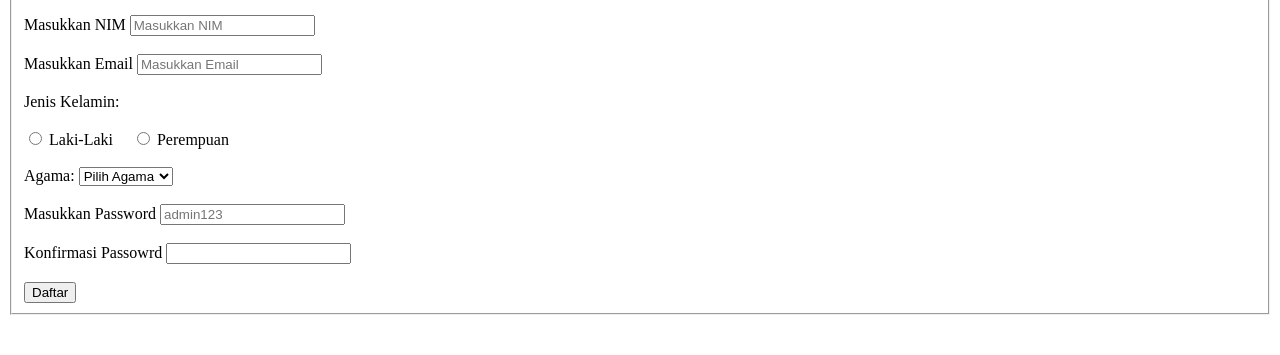
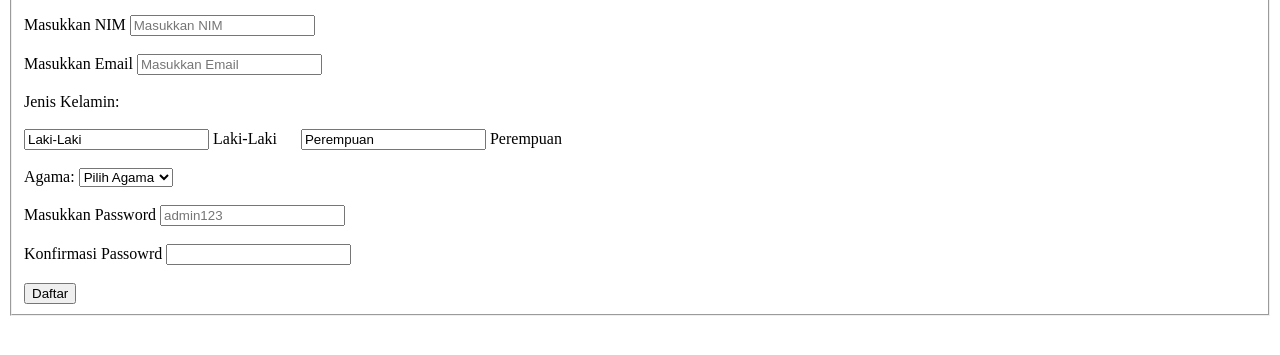
Before and after one commit to juliopraja/Asset-Pemrograman-web, a plain HTML site: page pemqweb/Registrasi.html in a window 1280 px wide. Shown: the part 127-482 px from the top of the page. Drawn offline with Linux system fonts and the light colour scheme.

Commit message:
Update Registrasi.html

```diff
--- a/pemqweb/Registrasi.html
+++ b/pemqweb/Registrasi.html
@@ -32,10 +32,10 @@
        <!-- Bagian untuk memilih jenis kelamin -->
        Jenis Kelamin:<br><br>
         <!-- Pilihan radio untuk laki-laki -->
-        <input type="radio" id="laki" name="jk" value="Laki-Laki">
+        <input type="laki" id="laki" name="jk" value="Laki-Laki">
         <label for="laki">Laki-Laki</label>
         <!-- Pilihan radio untuk perempuan, diberi jarak kiri agar tidak terlalu mepet -->
-        <input type="radio" id="perempuan" name="jk" value="Perempuan" style="margin-left: 20px;">
+        <input type="perempuan" id="perempuan" name="jk" value="Perempuan" style="margin-left: 20px;">
         <label for="perempuan">Perempuan</label>
         <br><br>
 
```
